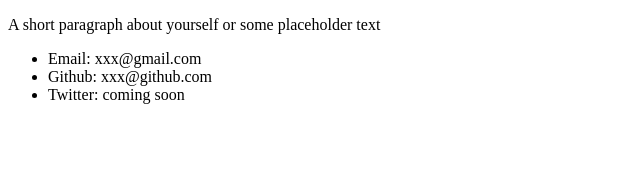
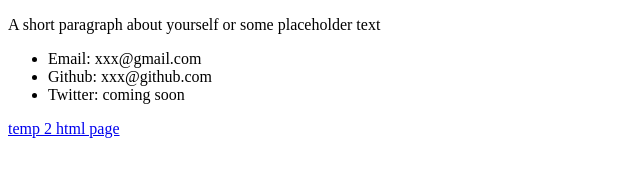
Before and after one commit to labulel/labulel.github.io, a plain HTML site: page index.html in a window 1280 px wide. Shown: the part 340-516 px from the top of the page, without its empty margins (0-640 px from the left). Drawn offline with Linux system fonts and the light colour scheme.

Commit message:
added another pg

```diff
--- a/index.html
+++ b/index.html
@@ -25,5 +25,8 @@
         <li>Twitter: coming soon</li>
     </ul>
 
+    <a href = "temp2.html">
+        temp 2 html page
+    </a>
 </body>
 </html>
```
